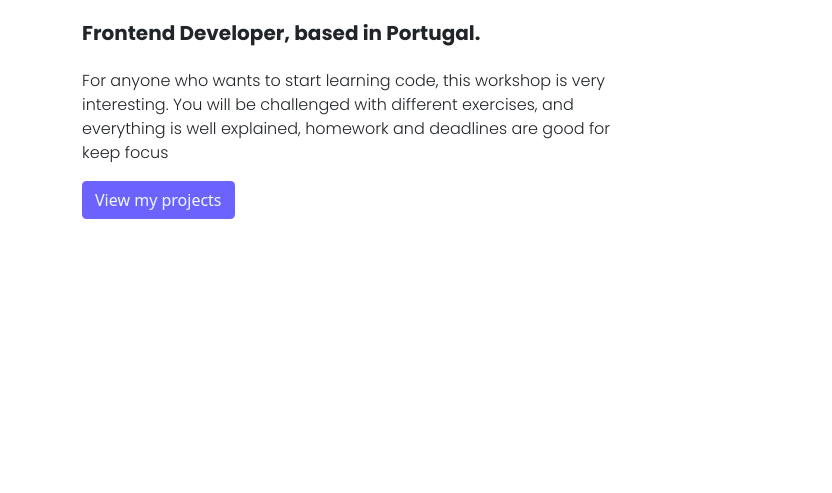
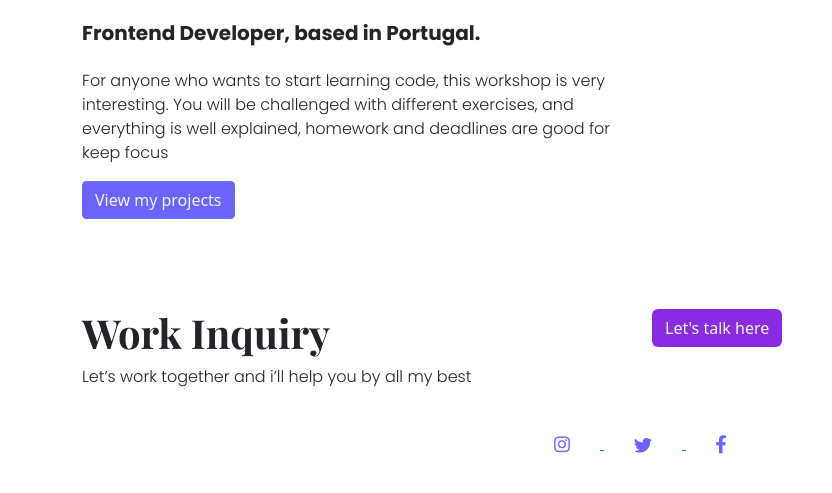
Before and after one commit to Palesa-Tsotetsi/about, a plain HTML site: page index.html in a window 1280 px wide. Shown: the part 155-648 px from the top of the page, without its empty margins (0-832 px from the left). Drawn offline with nearby package versions, Linux system fonts and the light colour scheme.

Commit message:
added  footer

```diff
--- a/css/style.css
+++ b/css/style.css
@@ -27,3 +27,11 @@ p{
     width: 100px;
 
 }
+.social-links img{
+
+    margin: 30px;
+
+}
+footer{
+    padding-top: 90px;
+}
--- a/index.html
+++ b/index.html
@@ -51,5 +51,39 @@
             </div>
         </div>
     </div>
+    <div class="container">
+        <footer>
+            <div class="row">
+                <div class="col-6">
+                    <h1>Work Inquiry</h1>
+                    <p>
+                        Let’s work  together and i’ll help you by all my best
+                    </p>
+                </div>
+
+                <div class="col">
+                    <a href="#" class="btn" style="background-color: blueviolet; color:aliceblue">Let's talk here</a>
+                </div>
+            </div>
+            <a href="mailto:palesatsotetsi@gmail.com"></a>
+            <div class="social-links text-center">
+                <a href="http://www.instagram.com/patricia">
+                    <img src="images/instagram.png" alt="">
+                </a>
+
+                <a href="http://www.github.com/patricia">
+                    <img src="images/twittwer.png" alt="">
+                </a>
+
+                <a href="http://www.facebook.com/patricia">
+                    <img src="images/facebook.png" alt="">
+                </a>
+
+            </div>
+
+
+
+        </footer>
+    </div>
 </body>
 </html>
```
Also changed, not shown: images/facebook.png (added), images/instagram.png (added), images/twittwer.png (added).
